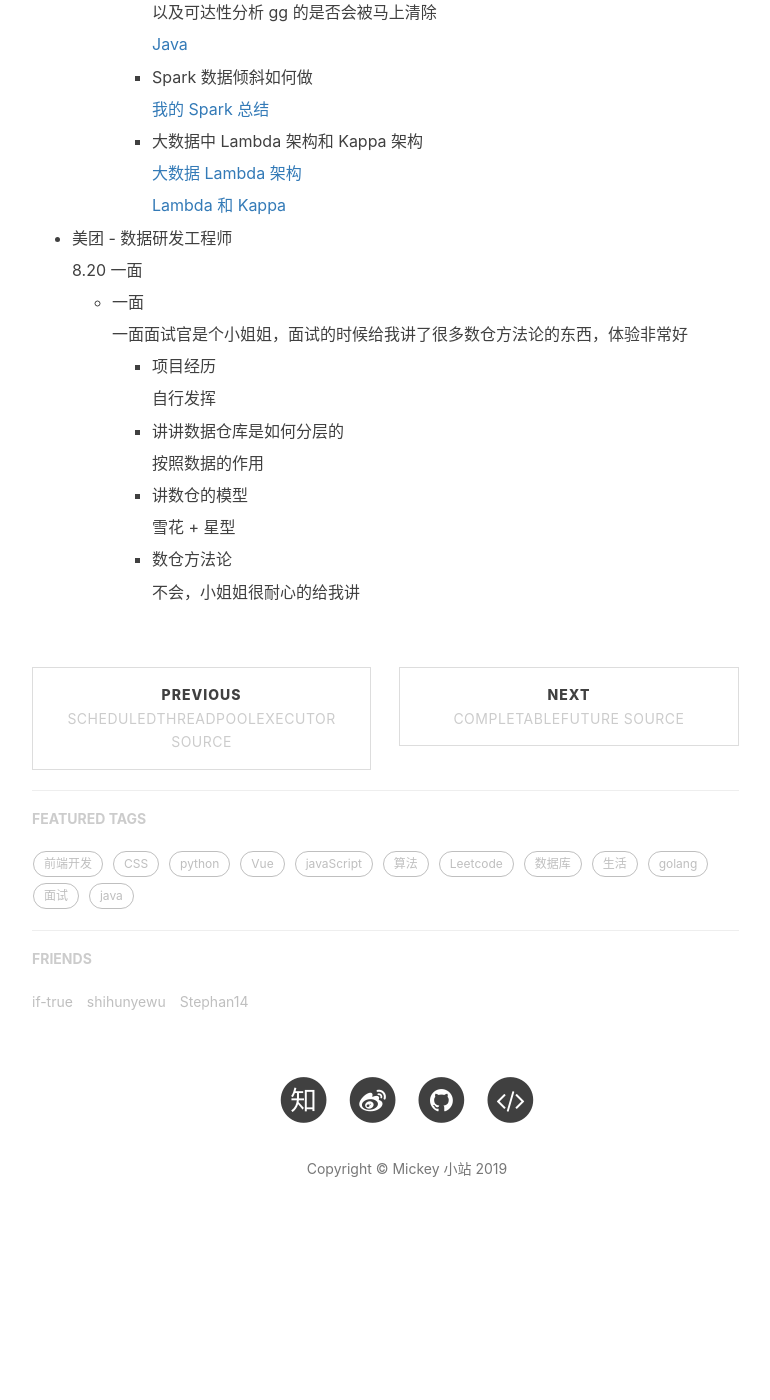
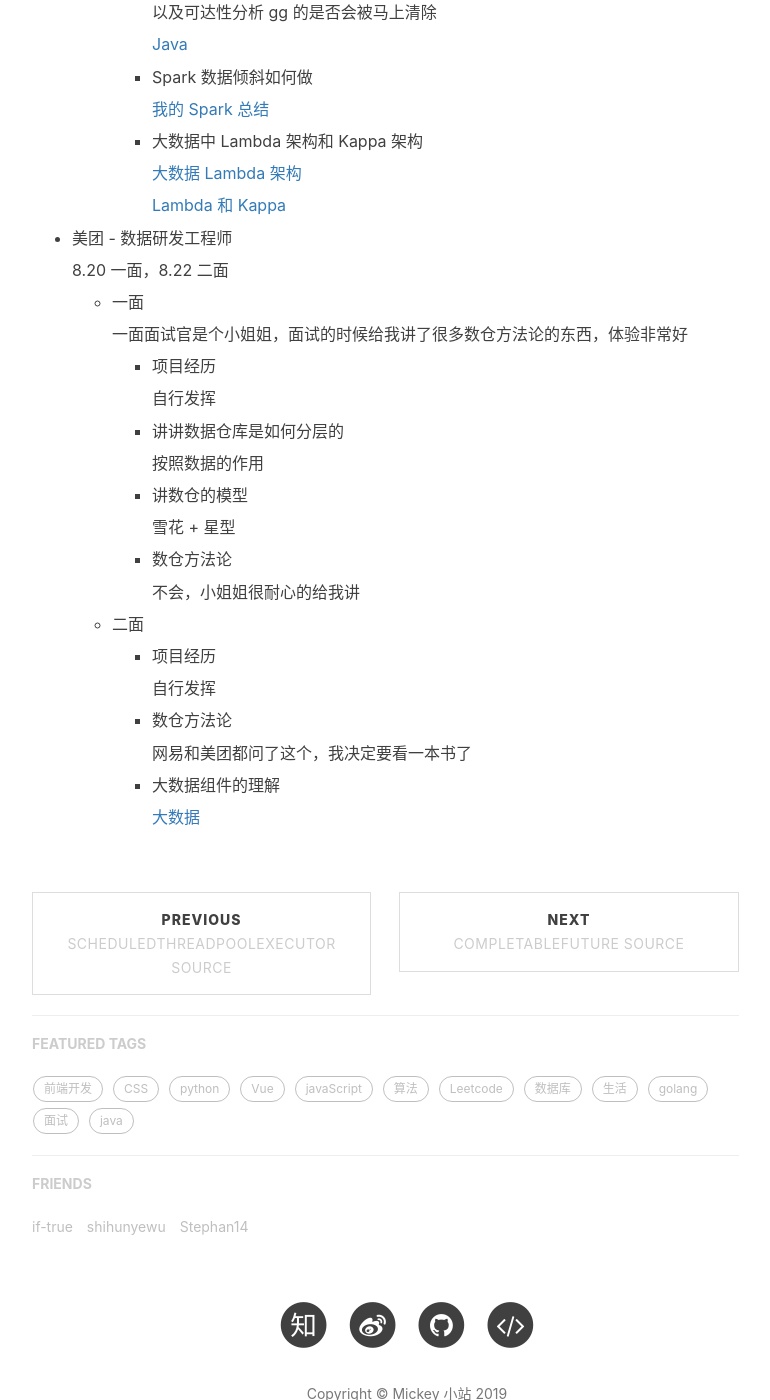
Before and after one commit to mickey0524/mickey0524.github.io, a Jekyll site: the page built from _posts/2019-07-29-autumn-interview.md, in a window 1280 px wide and 1400 px high, scrolled down 13725 px. Shown: the whole window, without its empty margins (233-1003 px from the left). Built offline with Jekyll 4.4.1, drawn with Linux system fonts in a browser that asks for light colours; nearby versions of some CDN libraries; comment, search, counter and statistics services are not loaded; before the commit the page ends 14971 px from its top, so only the background shows below that.

Commit message:
feat(interview): update interview

```diff
--- a/_posts/2019-07-29-autumn-interview.md
+++ b/_posts/2019-07-29-autumn-interview.md
@@ -810,7 +810,7 @@ tags:
 
 * 美团 - 数据研发工程师
 
-    8.20 一面
+    8.20 一面，8.22 二面
 
     * 一面
 
@@ -831,3 +831,17 @@ tags:
         * 数仓方法论
 
             不会，小姐姐很耐心的给我讲
+
+    * 二面
+
+        * 项目经历
+
+            自行发挥
+
+        * 数仓方法论
+
+            网易和美团都问了这个，我决定要看一本书了
+
+        * 大数据组件的理解
+
+            [大数据](https://github.com/mickey0524/big-data-knowledge)
```
